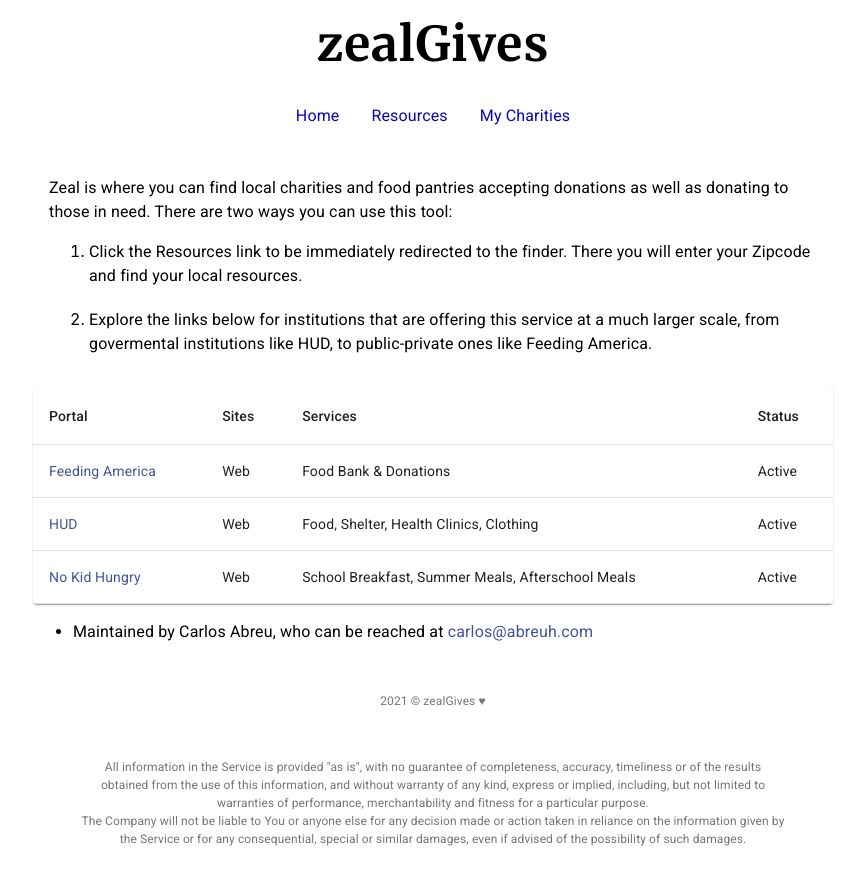
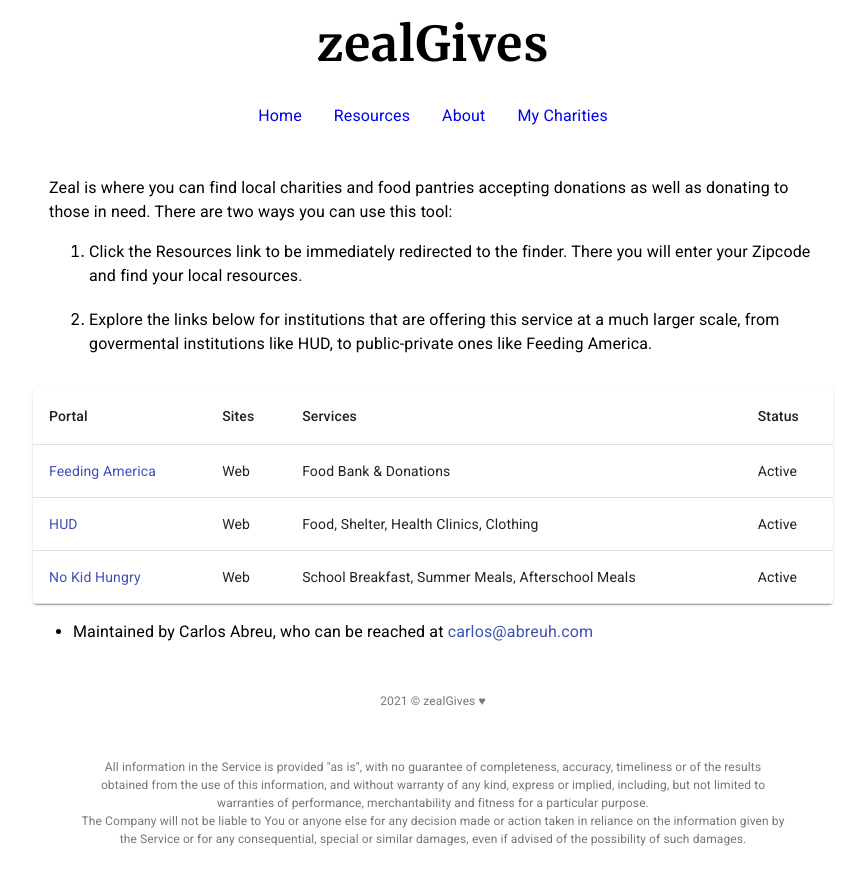
Before and after one commit to carlosabreuh/zeal, a React (Create React App) app: page / in a window 1280 px wide. Shown: the top 884 px of the page, without its empty margins (207-1072 px from the left). Built offline with nearby package versions, Linux system fonts and the light colour scheme; the HTML template or start-up script is replaced by a standard one.

Commit message:
Update App.js

```diff
--- a/src/App.js
+++ b/src/App.js
@@ -81,11 +81,11 @@ function Nav({ myCharities, setMyCharities, tableRows, updateTableRow }) {
               <Typography>Resources</Typography>
             </Link>
           </li>
-          {/* <li className={classes.li}>
+           <li className={classes.li}>
             <Link to='/About' className={classes.a}>
               <Typography>About</Typography>
             </Link>
-          </li> */}
+          </li>
           <li className={classes.li}>
             <Link to='/My Charities' className={classes.a}>
               <Typography>My Charities</Typography>
```
